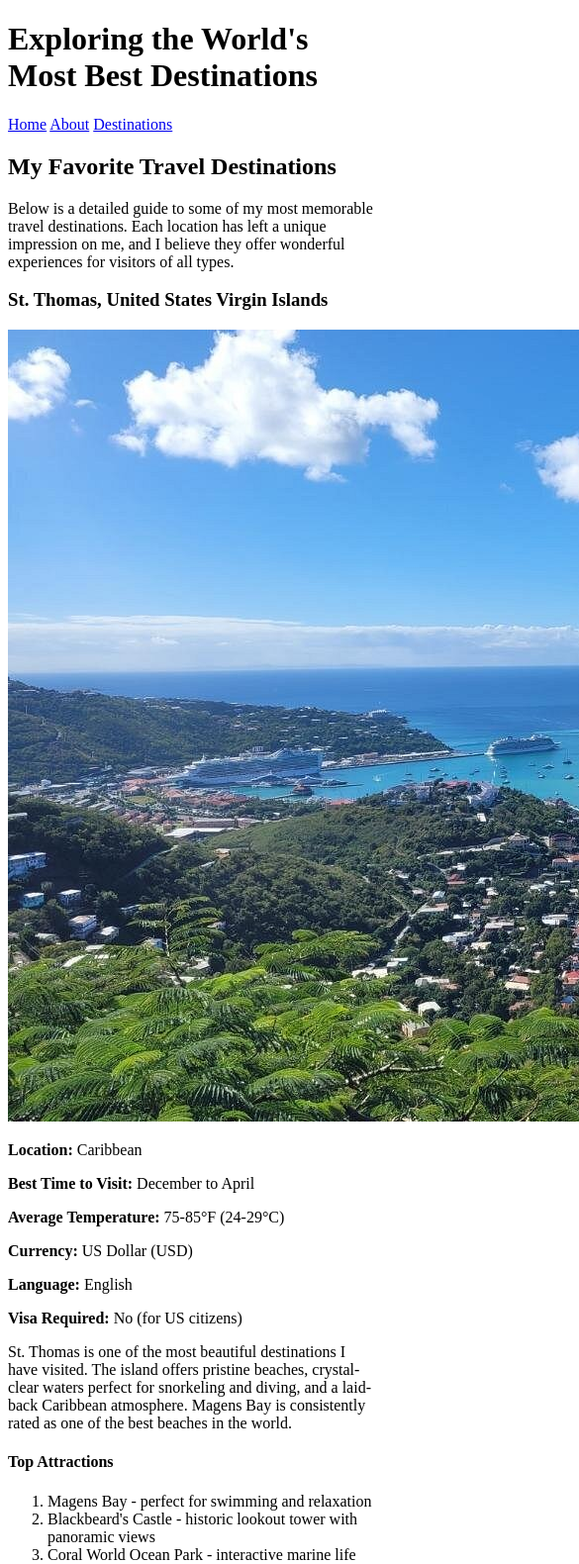
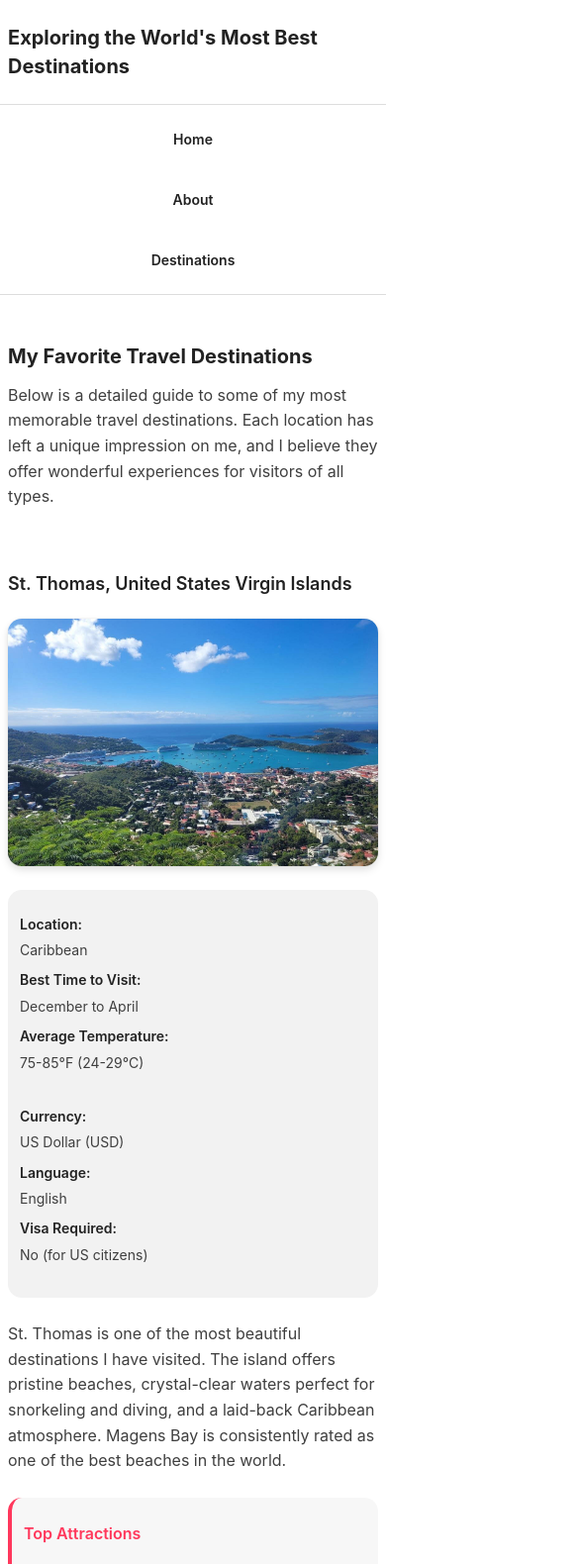
Before and after one commit to benmacleod24/CST255-WebsiteProject, a plain HTML site: page destinations.html in a window 390 px wide. Shown: the top 1580 px of the page at 99% size, 585 px wide, since content can reach past the window. Drawn offline with Linux system fonts and the light colour scheme.

Commit message:
week 3 work

```diff
--- a/destinations.html
+++ b/destinations.html
@@ -7,6 +7,7 @@
 			content="width=device-width, initial-scale=1.0"
 		/>
 		<title>Destinations - My Favorite Travel Destinations</title>
+		<link rel="stylesheet" href="styles.css" />
 	</head>
 	<body>
 		<header>
--- /dev/null
+++ b/styles.css
@@ -0,0 +1,465 @@
+/* ============================================================================
+   TRAVEL DESTINATIONS WEBSITE - EXTERNAL STYLESHEET
+   ============================================================================
+ */
+
+/* ============================================================================
+   CSS VARIABLES - Design System Tokens
+   ============================================================================
+*/
+:root {
+	/* Colors */
+	--color-primary: #ff385c;
+	--color-primary-active: #e00b41;
+	--color-primary-disabled: #ffd1da;
+	--color-ink: #222222;
+	--color-body: #3f3f3f;
+	--color-muted: #6a6a6a;
+	--color-canvas: #ffffff;
+	--color-surface-soft: #f7f7f7;
+	--color-surface-strong: #f2f2f2;
+	--color-hairline: #dddddd;
+
+	/* Typography */
+	--font-family-base:
+		-apple-system, BlinkMacSystemFont, "Segoe UI", Roboto,
+		"Helvetica Neue", sans-serif;
+	--font-size-display-xl: 28px;
+	--font-size-display-lg: 22px;
+	--font-size-display-md: 21px;
+	--font-size-display-sm: 20px;
+	--font-size-title-md: 16px;
+	--font-size-body-md: 16px;
+	--font-size-body-sm: 14px;
+	--font-weight-bold: 700;
+	--font-weight-semi-bold: 600;
+	--font-weight-medium: 500;
+	--font-weight-regular: 400;
+
+	/* Spacing */
+	--space-xxs: 2px;
+	--space-xs: 4px;
+	--space-sm: 8px;
+	--space-md: 12px;
+	--space-base: 16px;
+	--space-lg: 24px;
+	--space-xl: 32px;
+	--space-xxl: 48px;
+	--space-section: 64px;
+
+	/* Radius */
+	--radius-sm: 8px;
+	--radius-md: 14px;
+	--radius-lg: 20px;
+	--radius-full: 9999px;
+
+	/* Shadows */
+	--shadow-elevation-1:
+		rgba(0, 0, 0, 0.02) 0 0 0 1px, rgba(0, 0, 0, 0.04) 0 2px 6px 0,
+		rgba(0, 0, 0, 0.1) 0 4px 8px 0;
+}
+
+/* ============================================================================
+   RESET & BASE STYLES
+   ============================================================================
+*/
+* {
+	margin: 0;
+	padding: 0;
+	box-sizing: border-box;
+}
+
+html {
+	scroll-behavior: smooth;
+}
+
+body {
+	font-family: var(--font-family-base);
+	font-size: var(--font-size-body-md);
+	font-weight: var(--font-weight-regular);
+	line-height: 1.5;
+	color: var(--color-body);
+	background-color: var(--color-canvas);
+}
+
+/* ============================================================================
+   TYPOGRAPHY - Headings, Text, Links
+   ============================================================================
+*/
+h1 {
+	font-size: var(--font-size-display-xl);
+	font-weight: var(--font-weight-bold);
+	line-height: 1.43;
+	color: var(--color-ink);
+	margin-bottom: var(--space-lg);
+}
+
+h2 {
+	font-size: var(--font-size-display-md);
+	font-weight: var(--font-weight-bold);
+	line-height: 1.43;
+	color: var(--color-ink);
+	margin: var(--space-xxl) 0 var(--space-lg) 0;
+}
+
+h3 {
+	font-size: var(--font-size-title-md);
+	font-weight: var(--font-weight-semi-bold);
+	line-height: 1.25;
+	color: var(--color-ink);
+	margin: var(--space-lg) 0 var(--space-md) 0;
+}
+
+h4 {
+	font-size: var(--font-size-body-md);
+	font-weight: var(--font-weight-semi-bold);
+	line-height: 1.5;
+	color: var(--color-ink);
+	margin: var(--space-lg) 0 var(--space-base) 0;
+}
+
+p {
+	margin-bottom: var(--space-base);
+	color: var(--color-body);
+	line-height: 1.6;
+}
+
+a {
+	color: var(--color-primary);
+	text-decoration: none;
+	font-weight: var(--font-weight-medium);
+	transition: color 0.2s ease-in-out;
+}
+
+a:hover {
+	color: var(--color-primary-active);
+	text-decoration: underline;
+}
+
+strong {
+	font-weight: var(--font-weight-semi-bold);
+	color: var(--color-ink);
+}
+
+em {
+	font-style: italic;
+	color: var(--color-muted);
+}
+
+/* ============================================================================
+   PAGE LAYOUT & STRUCTURE
+   ============================================================================
+*/
+body {
+	display: flex;
+	flex-direction: column;
+	min-height: 100vh;
+}
+
+header {
+	background-color: var(--color-canvas);
+	border-bottom: 1px solid var(--color-hairline);
+	padding: var(--space-xxl) var(--space-lg);
+	box-shadow: var(--shadow-elevation-1);
+}
+
+header h1 {
+	max-width: 1280px;
+	margin: 0 auto;
+	margin-bottom: 0;
+}
+
+nav {
+	background-color: var(--color-canvas);
+	padding: var(--space-base) var(--space-lg);
+	border-bottom: 1px solid var(--color-hairline);
+	display: flex;
+	justify-content: center;
+	gap: var(--space-xxl);
+	flex-wrap: wrap;
+}
+
+nav a {
+	font-size: var(--font-size-body-md);
+	font-weight: var(--font-weight-semi-bold);
+	color: var(--color-ink);
+	padding: var(--space-base) var(--space-lg);
+	border-radius: var(--radius-sm);
+	transition: background-color 0.2s ease-in-out;
+}
+
+nav a:hover {
+	background-color: var(--color-surface-soft);
+	text-decoration: none;
+}
+
+main {
+	flex: 1;
+	max-width: 1280px;
+	width: 100%;
+	margin: 0 auto;
+	padding: var(--space-xxl) var(--space-lg);
+}
+
+/* ============================================================================
+   FEATURED DESTINATIONS GRID (Homepage)
+   ============================================================================
+*/
+main > div:nth-child(4),
+main > div:nth-child(6),
+main > div:nth-child(8) {
+	background-color: var(--color-surface-soft);
+	border-radius: var(--radius-md);
+	padding: var(--space-lg);
+	margin: var(--space-lg) 0;
+	border: 1px solid var(--color-hairline);
+	transition:
+		box-shadow 0.3s ease-in-out,
+		transform 0.3s ease-in-out;
+}
+
+main > div:nth-child(4):hover,
+main > div:nth-child(6):hover,
+main > div:nth-child(8):hover {
+	box-shadow: var(--shadow-elevation-1);
+	transform: translateY(-2px);
+}
+
+main > div:nth-child(4) h3,
+main > div:nth-child(6) h3,
+main > div:nth-child(8) h3 {
+	margin-top: 0;
+}
+
+main > div:nth-child(4) p:last-child,
+main > div:nth-child(6) p:last-child,
+main > div:nth-child(8) p:last-child {
+	margin-bottom: 0;
+}
+
+main > div:nth-child(4) a,
+main > div:nth-child(6) a,
+main > div:nth-child(8) a {
+	display: inline-block;
+	margin-top: var(--space-md);
+}
+
+/* ============================================================================
+   ABOUT PAGE SECTIONS
+   ============================================================================
+*/
+.about-section {
+	background-color: var(--color-surface-soft);
+	padding: var(--space-lg);
+	margin: var(--space-lg) 0;
+	border-radius: var(--radius-md);
+	border-left: 4px solid var(--color-primary);
+}
+
+.about-section h3 {
+	margin-top: 0;
+	color: var(--color-primary);
+}
+
+.about-section ul {
+	margin: var(--space-base) 0 var(--space-base) var(--space-xl);
+}
+
+.about-section li {
+	margin-bottom: var(--space-md);
+	line-height: 1.6;
+	color: var(--color-body);
+}
+
+/* ============================================================================
+   DESTINATION CARDS (Destinations Page)
+   ============================================================================
+*/
+.destination {
+	margin: var(--space-section) 0;
+	padding-bottom: var(--space-xxl);
+	border-bottom: 1px solid var(--color-hairline);
+}
+
+.destination:last-child {
+	border-bottom: none;
+}
+
+.destination img {
+	width: 100%;
+	max-width: 600px;
+	height: auto;
+	border-radius: var(--radius-md);
+	margin: var(--space-lg) 0;
+	box-shadow: var(--shadow-elevation-1);
+	display: block;
+}
+
+.destination-info {
+	display: grid;
+	grid-template-columns: 1fr 1fr;
+	gap: var(--space-xl);
+	background-color: var(--color-surface-strong);
+	padding: var(--space-lg);
+	border-radius: var(--radius-md);
+	margin: var(--space-lg) 0;
+}
+
+.destination-info p {
+	margin-bottom: var(--space-sm);
+	font-size: var(--font-size-body-sm);
+	line-height: 1.6;
+}
+
+.destination-info strong {
+	color: var(--color-ink);
+	display: inline-block;
+	min-width: 140px;
+}
+
+.attractions {
+	background-color: var(--color-surface-soft);
+	padding: var(--space-lg);
+	border-radius: var(--radius-md);
+	margin: var(--space-lg) 0;
+	border-left: 4px solid var(--color-primary);
+}
+
+.attractions h4 {
+	color: var(--color-primary);
+	margin-top: 0;
+}
+
+.attractions ol {
+	margin-left: var(--space-xl);
+	padding-left: 0;
+}
+
+.attractions li {
+	margin-bottom: var(--space-md);
+	line-height: 1.6;
+	color: var(--color-body);
+}
+
+/* ============================================================================
+   LISTS & SEPARATORS
+   ============================================================================
+*/
+ul,
+ol {
+	color: var(--color-body);
+}
+
+ul li,
+ol li {
+	margin-bottom: var(--space-md);
+}
+
+hr {
+	border: none;
+	border-top: 1px solid var(--color-hairline);
+	margin: var(--space-section) 0;
+}
+
+/* ============================================================================
+   RESPONSIVE DESIGN - Mobile & Tablet
+   ============================================================================
+*/
+@media (max-width: 768px) {
+	header {
+		padding: var(--space-lg) var(--space-base);
+	}
+
+	header h1 {
+		font-size: 24px;
+	}
+
+	nav {
+		gap: var(--space-lg);
+		padding: var(--space-sm) var(--space-base);
+	}
+
+	nav a {
+		padding: var(--space-sm) var(--space-md);
+		font-size: 14px;
+	}
+
+	main {
+		padding: var(--space-lg) var(--space-base);
+	}
+
+	h2 {
+		font-size: 20px;
+		margin: var(--space-lg) 0 var(--space-md) 0;
+	}
+
+	h3 {
+		font-size: 18px;
+	}
+
+	.destination-info {
+		grid-template-columns: 1fr;
+		gap: var(--space-lg);
+	}
+
+	.destination-info strong {
+		min-width: auto;
+		display: block;
+		margin-bottom: 4px;
+	}
+}
+
+@media (max-width: 480px) {
+	header {
+		padding: var(--space-lg) var(--space-sm);
+	}
+
+	header h1 {
+		font-size: 20px;
+	}
+
+	nav {
+		flex-direction: column;
+		gap: var(--space-sm);
+	}
+
+	nav a {
+		width: 100%;
+		text-align: center;
+		padding: var(--space-base) var(--space-sm);
+	}
+
+	main {
+		padding: var(--space-lg) var(--space-sm);
+	}
+
+	main > div:nth-child(4),
+	main > div:nth-child(6),
+	main > div:nth-child(8) {
+		padding: var(--space-lg) var(--space-md);
+	}
+
+	.about-section {
+		padding: var(--space-lg) var(--space-md);
+	}
+
+	.destination-info {
+		padding: var(--space-lg) var(--space-md);
+	}
+
+	.attractions {
+		padding: var(--space-lg) var(--space-md);
+	}
+}
+
+/* ============================================================================
+   ACCESSIBILITY
+   ============================================================================
+*/
+
+/* Focus states for keyboard navigation */
+a:focus-visible,
+button:focus-visible {
+	outline: 2px solid var(--color-primary);
+	outline-offset: 2px;
+}
```
Also changed, not shown: about.html (+1 -0 lines), index.html (+1 -0 lines).
